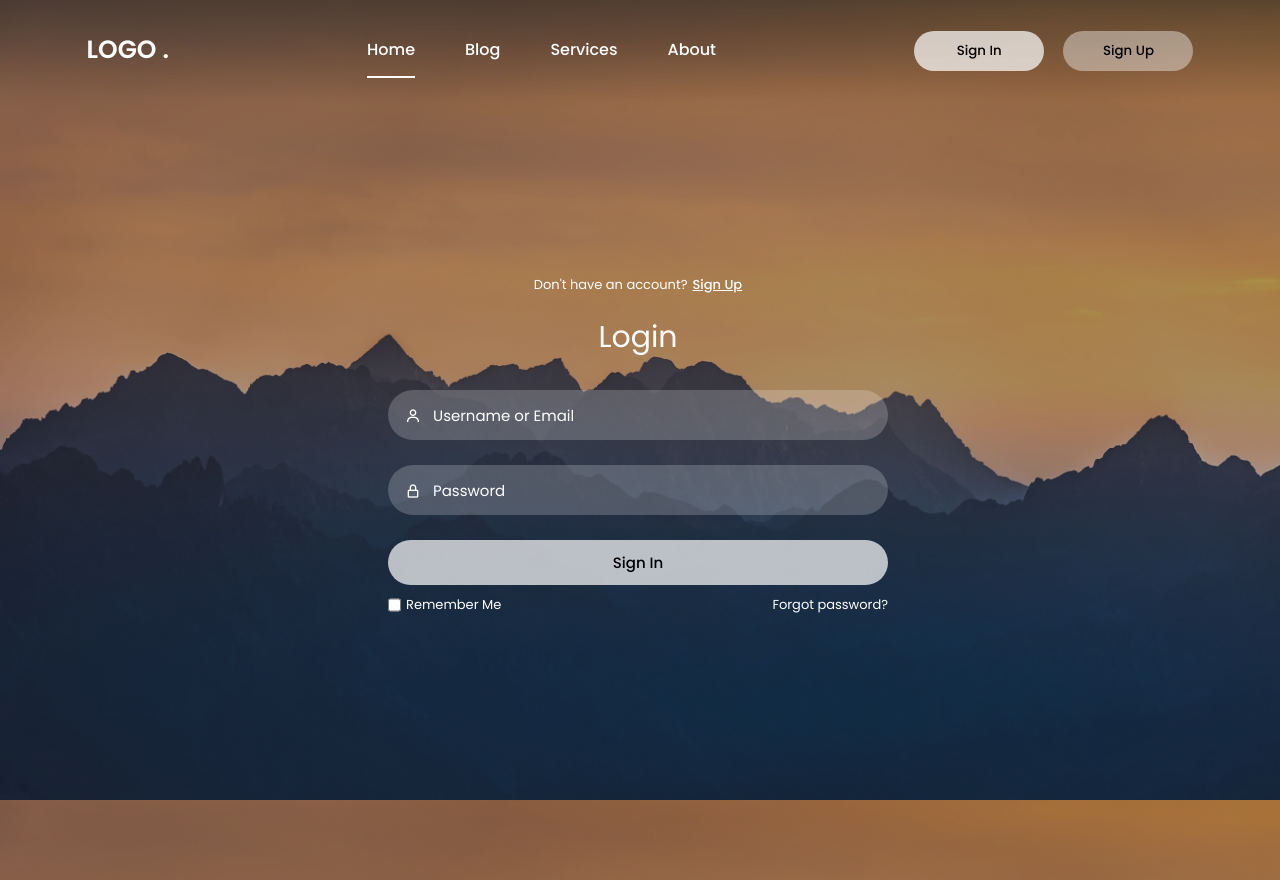
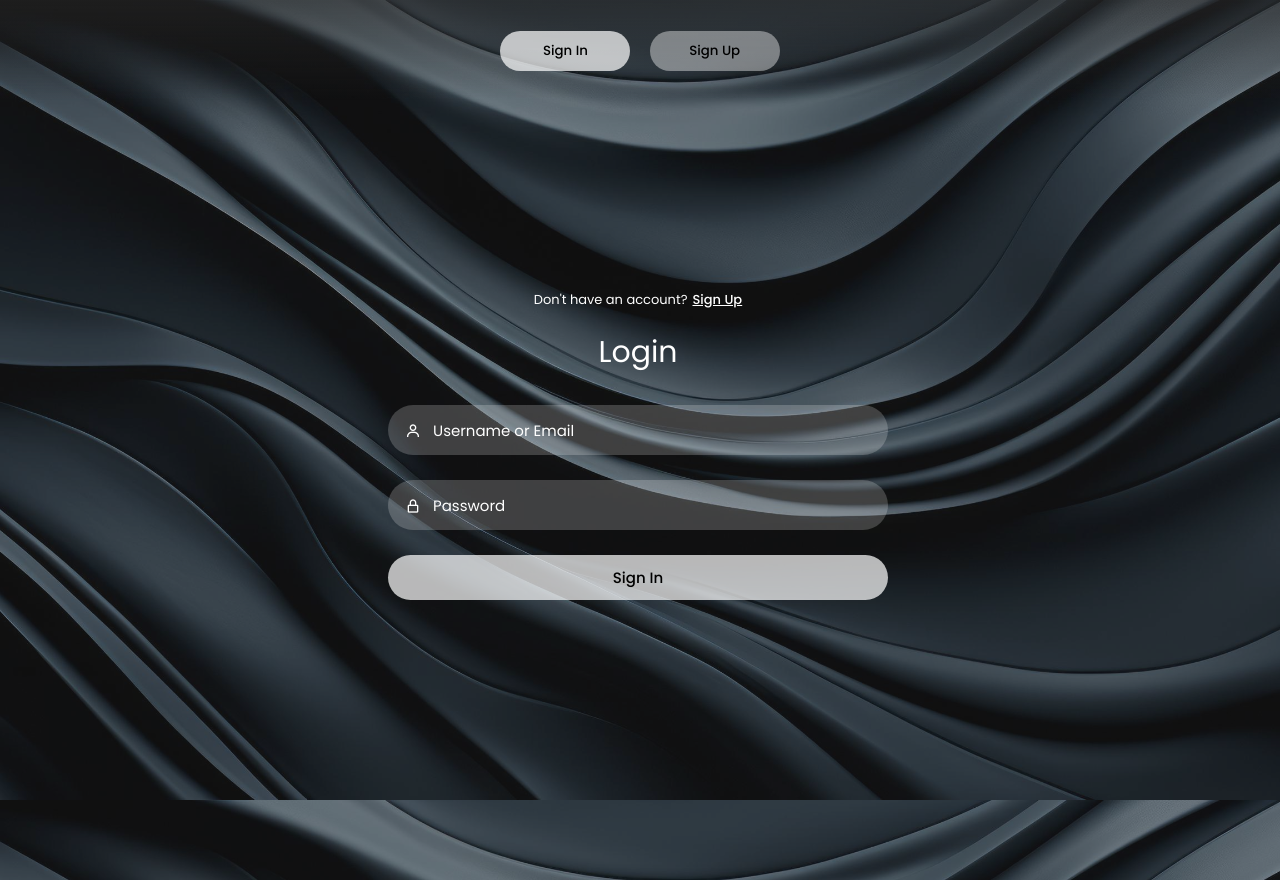
Before and after one commit to latifa-taybi/cmdCraft, a PHP site: page / in a window 1280 px wide. Run offline with PHP 8.4, Linux system fonts and the light colour scheme.

```diff
--- a/classes/productClass.php
+++ b/classes/productClass.php
@@ -6,6 +6,7 @@ class product
 
     public function __construct($pdo)
     {
+
         $this->pdo = $pdo;
     }
 
@@ -22,7 +23,9 @@ class product
         $stmt->execute([
             'id_product' => $id
         ]);
-        return $stmt->fetch();
+        $data =  $stmt->fetch();
+        print_r($data);
+        return $data;
     }
 
     public function diplayProduct()
--- a/index.php
+++ b/index.php
@@ -23,17 +23,6 @@ if(isset($_GET['msg'])){
 <body>
     <div class="wrapper">
     <nav class="nav">
-        <div class="nav-logo">
-            <p>LOGO .</p>
-        </div>
-        <div class="nav-menu" id="navMenu">
-            <ul>
-                <li><a href="#" class="link active">Home</a></li>
-                <li><a href="#" class="link">Blog</a></li>
-                <li><a href="#" class="link">Services</a></li>
-                <li><a href="#" class="link">About</a></li>
-            </ul>
-        </div>
         <div class="nav-button">
             <button class="btn white-btn" id="loginBtn" onclick="login()">Sign In</button>
             <button class="btn" id="registerBtn" onclick="register()">Sign Up</button>
@@ -64,15 +53,6 @@ if(isset($_GET['msg'])){
             <div class="input-box">
                 <input type="submit"  name="login" class="submit" value="Sign In">
             </div>
-            <div class="two-col">
-                <div class="one">
-                    <input type="checkbox" id="login-check">
-                    <label for="login-check"> Remember Me</label>
-                </div>
-                <div class="two">
-                    <label><a href="#">Forgot password?</a></label>
-                </div>
-            </div>
         </form>
 
         <!------------------- registration form -------------------------->
@@ -95,15 +75,6 @@ if(isset($_GET['msg'])){
             </div>
             <div class="input-box">
                 <input type="submit"  name="registre" class="submit" value="Register">
-            </div>
-            <div class="two-col">
-                <div class="one">
-                    <input type="checkbox" id="register-check">
-                    <label for="register-check"> Remember Me</label>
-                </div>
-                <div class="two">
-                    <label><a href="#">Terms & conditions</a></label>
-                </div>
             </div>
         </form>
     </div>
--- a/style.css
+++ b/style.css
@@ -8,7 +8,7 @@
     font-family: 'Poppins', sans-serif;
 }
 body{
-    background: url("images/1.jpg");
+    background: url("images/bgimg.jpeg");
     background-size: cover;
     background-repeat: no-repeat;
     background-attachment: fixed;
```
Also changed, not shown: dashboard/admin.php (+3 -11 lines), images/bgimg.jpeg (added).
